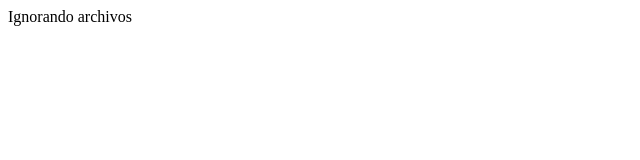
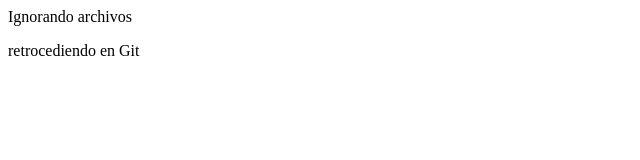
Before and after one commit to monin1029/practica, a plain HTML site: page index.html in a window 1280 px wide. Shown: the whole page, without its empty margins (0-640 px from the left). Drawn offline with Linux system fonts and the light colour scheme.

Commit message:
retrocediendo

```diff
--- a/index.html
+++ b/index.html
@@ -8,5 +8,6 @@
 </head>
 <body>
     Ignorando archivos
+    <p>retrocediendo en Git</p>
 </body>
 </html>
```
